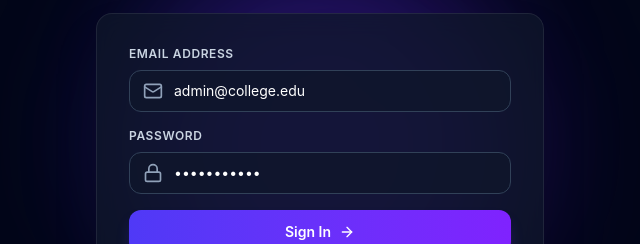
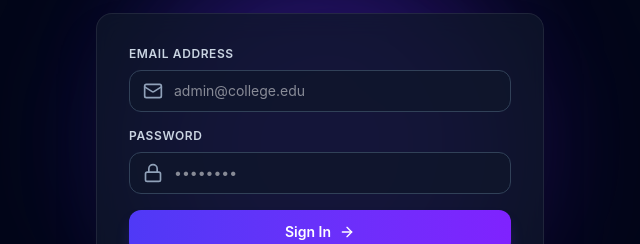
Before and after one commit to bindu325/dynamic-timetable-resolver, a React (Vite) app in the folder client/: page / in a window 1280 px wide. Shown: the part 255-499 px from the top of the page, without its empty margins (320-960 px from the left). Built offline with nearby package versions, Linux system fonts and the light colour scheme; no server answers.

Commit message:
fix(auth): clear default prefilled login inputs so user starts with clean sign-in screen

```diff
--- a/client/src/pages/LoginPage.jsx
+++ b/client/src/pages/LoginPage.jsx
@@ -6,8 +6,8 @@ import { Sparkles, Lock, Mail, User, ShieldCheck, ArrowRight } from 'lucide-reac
 const LoginPage = ({ onSwitchToSignup }) => {
   const { login } = useAuth();
   const { success, error } = useToast();
-  const [email, setEmail] = useState('admin@college.edu');
-  const [password, setPassword] = useState('password123');
+  const [email, setEmail] = useState('');
+  const [password, setPassword] = useState('');
   const [loading, setLoading] = useState(false);
 
   const handleSubmit = async (e) => {
```
